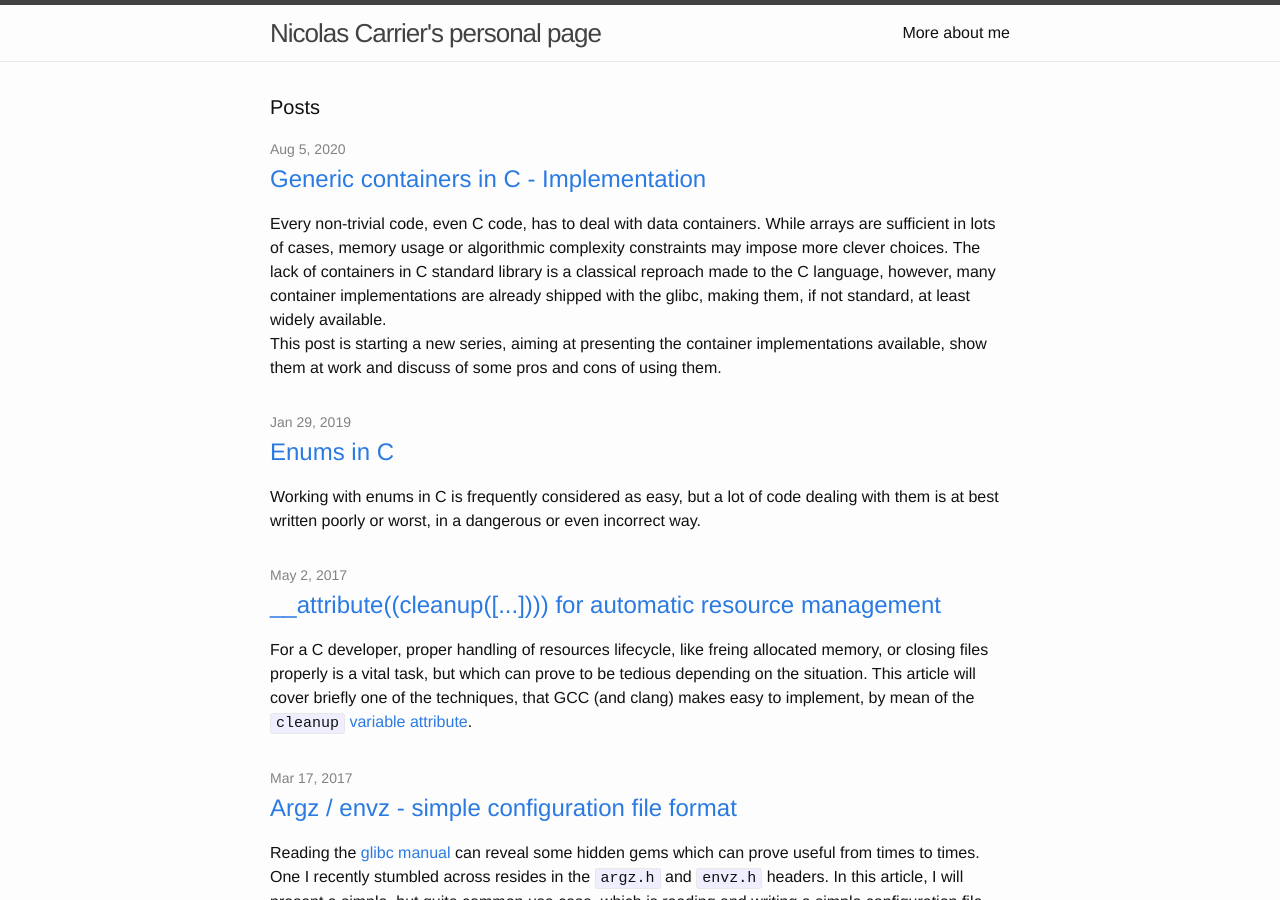
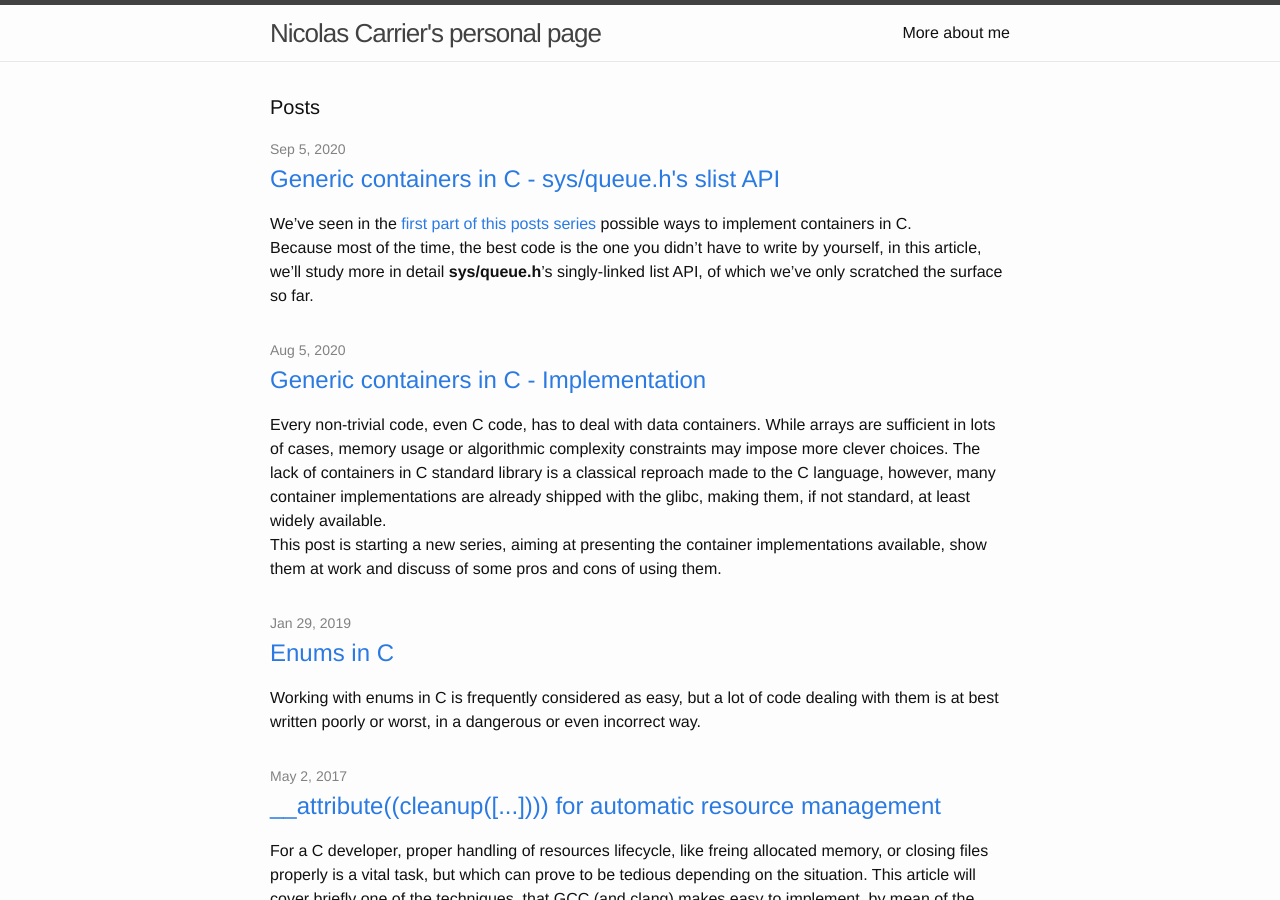
Before and after one commit to ncarrier/ncarrier.github.io, a Jekyll site: the page built from index.html, in a window 1280 px wide and 900 px high. Built offline with Jekyll 4.4.1, drawn with Linux system fonts in a browser that asks for light colours; part of the change alters nothing that is shown.

Commit message:
article about slist usage

```diff
--- a/_posts/2020-08-05-containers-in-c-implementation.markdown
+++ b/_posts/2020-08-05-containers-in-c-implementation.markdown
@@ -338,10 +338,11 @@ list API is reuse and testability which disqualifies the first approach.
 To conclude this article, when I'm forced to reimplement a linked list API, I
 personnally use the `container_of` approach and otherwise, I use what the C
 library already offers and which we'll see in more details in the next articles
-of this series.
+of this series, starting with [a detailed usage example of slists][part_2].
 
 [container_of]: https://elixir.free-electrons.com/linux/v3.2/source/include/linux/kernel.h#L659
 [approach_1]: /resources/code/containers-in-c/approach_1.c
 [approach_2]: /resources/code/containers-in-c/approach_2.c
 [approach_3]: /resources/code/containers-in-c/approach_3.c
 [approach_4]: /resources/code/containers-in-c/approach_4.c
+[part_2]: /c/glibc/2020/09/05/containers-in-c-slist.html
--- /dev/null
+++ b/_posts/2020-09-05-containers-in-c-slist.markdown
@@ -0,0 +1,198 @@
+---
+layout: post
+title:  "Generic containers in C - sys/queue.h's slist API"
+date:   2020-09-05 07:28:00
+categories: C glibc
+longtitle: "A first detailed example of how sys/queue.h sub-APIs work"
+author: Nicolas Carrier
+---
+
+We've seen in the [first part of this posts series][part_1] possible ways to
+implement containers in C.
+Because most of the time, the best code is the one you didn't have to write by
+yourself, in this article, we'll study more in detail **sys/queue.h**'s
+singly-linked list API, of which we've only scratched the surface so far.
+
+# Prerequisites
+
+The code sample quoted in this post, can be found in my
+[snippets github repository][snippets] repository.
+A simple `Makefile` is provided for sources in `snippet` but a simple
+`your_compiler snippet.c -o snippet` command will work too.
+The only requirement is that the C library provides the `sys/queue.h` header,
+or that it has been copied in some place accessible by the program.
+
+# Usage
+
+## Creation
+
+For this API (and for all the other **sys/queue.h** sub-APIs), two structures
+must be declared, one for the list itself and one for the entries it's composed
+of.
+
+The list head structure is declared this way:
+{% highlight C %}
+SLIST_HEAD(slist_head, char_node);
+{% endhighlight %}
+
+Which expands to:
+{% highlight C %}
+struct slist_head {
+	struct char_node *slh_first;
+}
+{% endhighlight %}
+
+An entry in the list is a custom data structure of which some of the fields are
+declared using the `SLIST_ENTRY` macro, concretely, one can use it this way:
+{% highlight C %}
+struct char_node {
+	SLIST_ENTRY(char_node) node;
+	char data;
+};
+{% endhighlight %}
+
+Which expands to:
+{% highlight C %}
+struct char_node {
+	struct {
+		struct char_node *sle_next;
+	} node;
+	char data;
+};
+{% endhighlight %}
+
+## Initialization
+
+Once the structures are declared, we have to initialize them.
+For `struct char_node`, nothing particular, the `node.sle_next` field doesn't
+have to be initialized as it will be done by the slist's API, so we just have to
+initialize our custom fields, `.data` [in this example][char_node_init].
+
+On the contrary, the `struct slist_head` structure has to be properly
+initialized, for that, two facilities are provided, the first one is an
+initializer macro, `SLIST_HEAD_INITIALIZER`, which can be used either this way:
+{% highlight C %}
+	struct slist_head head = SLIST_HEAD_INITIALIZER(head);
+{% endhighlight %}
+
+Or [this way][slist_head_init]:
+{% highlight C %}
+	struct slist_head head;
+
+	head = (struct slist_head) SLIST_HEAD_INITIALIZER(head);
+{% endhighlight %}
+
+The [second possibility][slist_head_init_2] is to use the `SLIST_INIT`
+function-like macro, which will have the same effect:
+
+{% highlight C %}
+	struct slist_head head;
+
+	SLIST_INIT(&head);
+{% endhighlight %}
+
+## Insertions
+
+It's possible to insert either at the head of the slist, or anywhere else after
+one of the lists' elements.
+
+Insertion at the head is done using `SLIST_INSERT_HEAD`
+[this way][head_insertion]:
+{% highlight C %}
+SLIST_INSERT_HEAD(&head, &node_a, node);
+{% endhighlight %}
+
+Insertion after an element of the list is done using `SLIST_INSERT_AFTER`
+[this way][after_insertion]:
+{% highlight C %}
+SLIST_INSERT_AFTER(&node_a, &node_c, node);
+{% endhighlight %}
+This will insert `node_c` after `node_a` without needing a reference on the
+list's head.
+
+## Walk through
+
+The `SLIST_FOREACH` macro is provided for iterating through the list, it can be
+used [this way][walk_through]:
+
+{% highlight C %}
+SLIST_FOREACH(cur, &head, node)
+	printf("\tvalue is "CHAR_NODE_FMT"\n", cur->data, cur->data);
+{% endhighlight %}
+
+It expands to:
+
+{% highlight C %}
+for((cur) = (&head)->slh_first; (cur); (cur) = (cur)->node.sle_next)
+	printf("\tvalue is "CHAR_NODE_FMT"\n", cur->data, cur->data);
+{% endhighlight %}
+
+Which of course, requires that `cur` is defined beforehand this way:
+
+{% highlight C %}
+struct char_node *cur;
+{% endhighlight %}
+
+## Removal
+
+Use `SLIST_REMOVE` [this way][removal]:
+
+{% highlight C %}
+SLIST_REMOVE(&head, &node_b, char_node, node);
+{% endhighlight %}
+
+Of course, be careful when removing elements from a list which you're
+iterating on 😅.
+
+`SLIST_REMOVE_HEAD` can be used too in order to remove the element at the head,
+but this situation is already handled correctly by `SLIST_REMOVE`.
+
+# Other operations
+
+* [Getting the first][first] element with `SLIST_FIRST`:
+
+{% highlight C %}
+first = SLIST_FIRST(&head);
+{% endhighlight %}
+
+* [Getting the next][next] element, for example when wanting to iterate manually:
+
+{% highlight C %}
+second = SLIST_NEXT(first, node);
+{% endhighlight %}
+
+* Testing if [a list is empty][empty]:
+
+{% highlight C %}
+SLIST_EMPTY(&head)
+{% endhighlight %}
+
+# Last words
+
+Not much more here to say, the API works as intended and as a bonus, it comes
+with an extensive documentation accessible on my machine, with `man queue`
+and also available online, for example [here][man].
+In it, you will find detailed information on how they work, their performances
+and impact on code size and the extra operations each implementation adds when
+compared to others.
+
+Similarly, other API present in the glibc offer ready to use implementations of
+hash maps (`man hsearch`), binary search trees (`man tsearch`), as well as
+pre-implemented search (`man lsearch` and `man bsearch`) or sorting algorithms
+(`man qsort`).
+Those subjects will be discussed in future articles.
+
+
+[part_1]: /c/glibc/2019/05/01/containers-in-c-implementation.html
+[snippets]: https://github.com/ncarrier/snippets/blob/1b4ceb3eed3ea21dfaf285e6130ec1712d458a11/queue/slist.c
+[char_node_init]: https://github.com/ncarrier/snippets/blob/1b4ceb3eed3ea21dfaf285e6130ec1712d458a11/queue/slist.c#L18
+[slist_head_init]: https://github.com/ncarrier/snippets/blob/1b4ceb3eed3ea21dfaf285e6130ec1712d458a11/queue/slist.c#L29
+[slist_head_init_2]: https://github.com/ncarrier/snippets/blob/1b4ceb3eed3ea21dfaf285e6130ec1712d458a11/queue/slist.c#L31
+[head_insertion]: https://github.com/ncarrier/snippets/blob/1b4ceb3eed3ea21dfaf285e6130ec1712d458a11/queue/slist.c#L34
+[after_insertion]: https://github.com/ncarrier/snippets/blob/1b4ceb3eed3ea21dfaf285e6130ec1712d458a11/queue/slist.c#L36
+[walk_through]: https://github.com/ncarrier/snippets/blob/1b4ceb3eed3ea21dfaf285e6130ec1712d458a11/queue/slist.c#L42
+[removal]: https://github.com/ncarrier/snippets/blob/1b4ceb3eed3ea21dfaf285e6130ec1712d458a11/queue/slist.c#L46
+[first]: https://github.com/ncarrier/snippets/blob/1b4ceb3eed3ea21dfaf285e6130ec1712d458a11/queue/slist.c#L53
+[next]: https://github.com/ncarrier/snippets/blob/1b4ceb3eed3ea21dfaf285e6130ec1712d458a11/queue/slist.c#L56
+[empty]: https://github.com/ncarrier/snippets/blob/1b4ceb3eed3ea21dfaf285e6130ec1712d458a11/queue/slist.c#L62
+[man]: https://linux.die.net/man/3/queue
```
